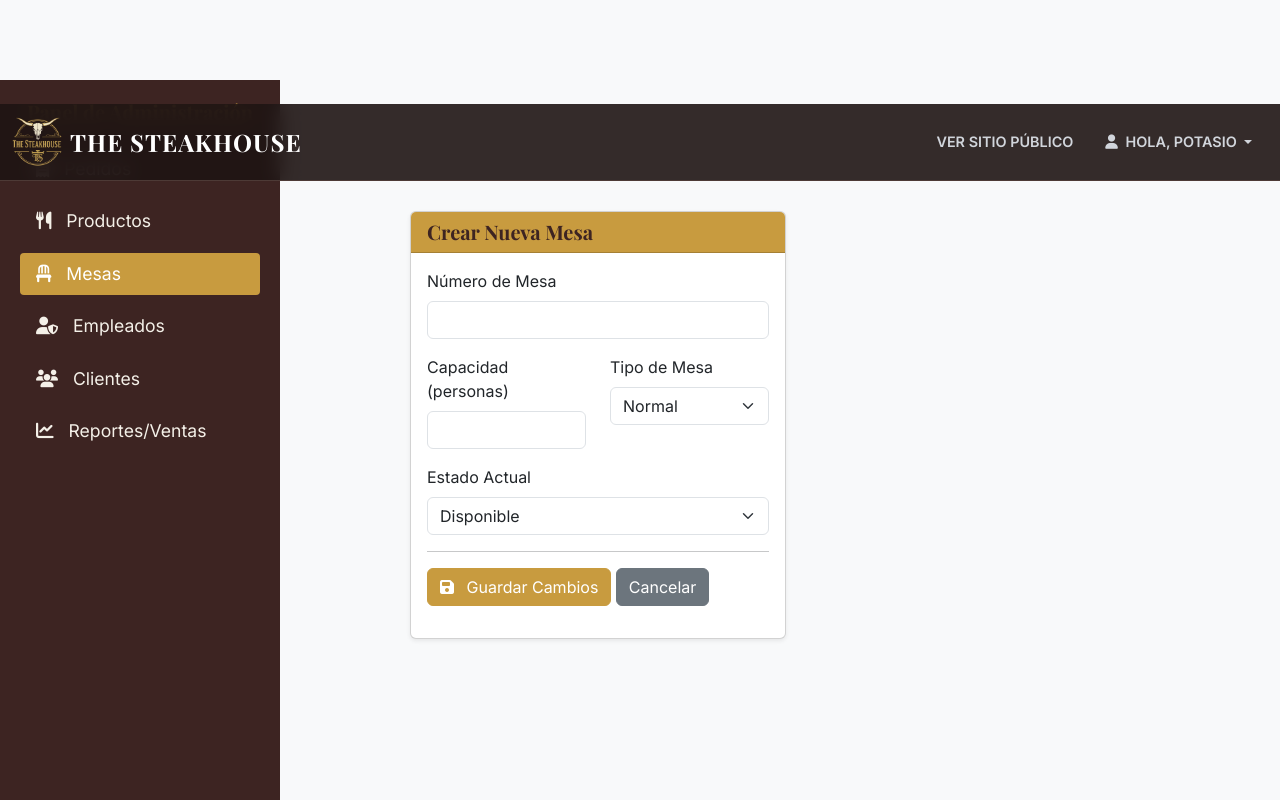
After one commit to Apaza3/STEAKHOUSE, a Django app: page /panel/mesas/crear/ in a window 1280 px wide. The commit adds this page. Run offline with Django 5.2, Linux system fonts and the light colour scheme; a user stored in the database is signed in.

Commit message:
Agregando creación de mesas

```diff
--- /dev/null
+++ b/dashboard/forms.py
@@ -0,0 +1,23 @@
+from django import forms
+from core.models import Mesa # Importamos el modelo Mesa desde 'core'
+
+class MesaForm(forms.ModelForm):
+    """
+    Formulario para Crear y Editar Mesas en el panel de admin.
+    """
+    class Meta:
+        model = Mesa
+        # Incluimos todos los campos que el admin debe gestionar
+        fields = ['numero', 'capacidad', 'tipo', 'estado']
+        widgets = {
+            'numero': forms.NumberInput(attrs={'class': 'form-control'}),
+            'capacidad': forms.NumberInput(attrs={'class': 'form-control'}),
+            'tipo': forms.Select(attrs={'class': 'form-select'}),
+            'estado': forms.Select(attrs={'class': 'form-select'}),
+        }
+        labels = {
+            'numero': 'Número de Mesa',
+            'capacidad': 'Capacidad (personas)',
+            'tipo': 'Tipo de Mesa',
+            'estado': 'Estado Actual',
+        }
--- a/dashboard/urls.py
+++ b/dashboard/urls.py
@@ -11,20 +11,19 @@ urlpatterns = [
     path('productos/eliminar/<int:pk>/', views.producto_delete, name='producto_delete'),
 
     # ===============================================
-    # URLs DE USUARIOS (¡CORREGIDAS!)
+    # ¡NUEVO! URLs DE MESAS (CRUD)
+    # ===============================================
+    path('mesas/', views.mesa_list, name='dashboard_mesas'),
+    path('mesas/crear/', views.mesa_create, name='mesa_create'),
+    path('mesas/editar/<int:pk>/', views.mesa_update, name='mesa_update'),
+    path('mesas/eliminar/<int:pk>/', views.mesa_delete, name='mesa_delete'),
     # ===============================================
 
-    # ¡CAMBIADO! 'usuarios/' ahora es 'empleados/' y usa la nueva vista 'empleado_list'
+    # URLs DE USUARIOS (¡CORREGIDAS!)
     path('empleados/', views.empleado_list, name='dashboard_empleados'),
-
-    # ¡NUEVO! Ruta para la lista de clientes
     path('clientes/', views.cliente_list, name='dashboard_clientes'),
-
-    # Estas dos vistas (toggle y delete) las reusamos, no cambian
     path('usuarios/toggle-staff/<int:user_id>/', views.user_toggle_staff, name='user_toggle_staff'),
     path('usuarios/eliminar/<int:user_id>/', views.user_delete, name='user_delete'),
-
-    # ===============================================
 
     # URLs de Reportes
     path('reportes/', views.reportes_ventas_view, name='dashboard_reportes'),
--- a/dashboard/views.py
+++ b/dashboard/views.py
@@ -4,8 +4,10 @@ from django.contrib.auth.decorators import login_required, user_passes_test
 from django.contrib import messages
 from django.contrib.auth.models import User
 from clientes.models import Cliente
+from core.models import Mesa               # <--- ¡NUEVA IMPORTACIÓN!
 from productos.models import Producto
 from productos.forms import ProductoForm
+from .forms import MesaForm                # <--- ¡NUEVA IMPORTACIÓN!
 from pedidos.models import Pedido, DetallePedido
 
 # ===============================================
@@ -45,7 +47,7 @@ def producto_create(request):
             return redirect('dashboard_productos')
     else:
         form = ProductoForm()
-    context = {'form': form}
+    context = {'form': form, 'titulo': 'Crear Nuevo Producto'} # Añadido título
     return render(request, 'dashboard/producto_form.html', context)
 
 @admin_requerido
@@ -59,7 +61,7 @@ def producto_update(request, pk):
             return redirect('dashboard_productos')
     else:
         form = ProductoForm(instance=producto)
-    context = {'form': form, 'producto': producto}
+    context = {'form': form, 'titulo': f'Editar {producto.nombre_producto}'} # Añadido título
     return render(request, 'dashboard/producto_form.html', context)
 
 @admin_requerido
@@ -73,32 +75,72 @@ def producto_delete(request, pk):
     return render(request, 'dashboard/producto_delete.html', context)
 
 # ===============================================
-# VISTAS DE GESTIÓN DE USUARIOS (¡CORREGIDAS!)
+# ¡NUEVO! VISTAS DE GESTIÓN DE MESAS (CRUD)
 # ===============================================
+@admin_requerido
+def mesa_list(request):
+    mesas = Mesa.objects.all().order_by('numero')
+    context = {'mesas': mesas}
+    return render(request, 'dashboard/mesa_list.html', context)
 
-# VISTA 1: SOLO EMPLEADOS (is_staff=True)
+@admin_requerido
+def mesa_create(request):
+    if request.method == 'POST':
+        form = MesaForm(request.POST)
+        if form.is_valid():
+            form.save()
+            messages.success(request, 'Mesa creada exitosamente.')
+            return redirect('dashboard_mesas')
+    else:
+        form = MesaForm()
+    context = {'form': form, 'titulo': 'Crear Nueva Mesa'}
+    return render(request, 'dashboard/mesa_form.html', context)
+
+@admin_requerido
+def mesa_update(request, pk):
+    mesa = get_object_or_404(Mesa, pk=pk)
+    if request.method == 'POST':
+        form = MesaForm(request.POST, instance=mesa)
+        if form.is_valid():
+            form.save()
+            messages.success(request, f'Mesa {mesa.numero} actualizada exitosamente.')
+            return redirect('dashboard_mesas')
+    else:
+        form = MesaForm(instance=mesa)
+    context = {'form': form, 'titulo': f'Editar Mesa {mesa.numero}'}
+    return render(request, 'dashboard/mesa_form.html', context)
+
+@admin_requerido
+def mesa_delete(request, pk):
+    mesa = get_object_or_404(Mesa, pk=pk)
+    if request.method == 'POST':
+        mesa.delete()
+        messages.success(request, f'Mesa {mesa.numero} eliminada.')
+        return redirect('dashboard_mesas')
+    context = {'mesa': mesa}
+    return render(request, 'dashboard/mesa_delete.html', context)
+
+# ===============================================
+# VISTAS DE GESTIÓN DE USUARIOS
+# ===============================================
+# (empleado_list, cliente_list, etc. se quedan igual)
 @admin_requerido
 def empleado_list(request):
-    # ¡CORREGIDO! Filtramos solo para staff.
     usuarios = User.objects.filter(is_staff=True).order_by('username')
     context = { 'usuarios': usuarios }
-    return render(request, 'dashboard/user_list.html', context) # Reusamos tu template
+    return render(request, 'dashboard/user_list.html', context)
 
-# VISTA 2: SOLO CLIENTES (is_staff=False)
 @admin_requerido
 def cliente_list(request):
-    # ¡NUEVO! Filtramos solo para NO staff.
     clientes = User.objects.filter(is_staff=False).order_by('username')
     context = { 'usuarios': clientes }
-    # Usaremos un template nuevo para clientes
     return render(request, 'dashboard/client_list.html', context)
 
-# (Las vistas user_toggle_staff y user_delete se quedan igual)
 @admin_requerido
 def user_toggle_staff(request, user_id):
     if request.user.id == user_id:
         messages.error(request, "No puedes cambiar tu propio estado de administrador.")
-        return redirect('dashboard_empleados') # Redirigir a empleados
+        return redirect('dashboard_empleados')
     user = get_object_or_404(User, id=user_id)
     user.is_staff = not user.is_staff
     user.save()
@@ -106,32 +148,31 @@ def user_toggle_staff(request, user_id):
         messages.success(request, f"'{user.username}' ha sido promovido a Administrador.")
     else:
         messages.success(request, f"'{user.username}' ha sido degradado a Usuario normal.")
-    return redirect('dashboard_empleados') # Redirigir a empleados
+    return redirect('dashboard_empleados')
 
 @admin_requerido
 def user_delete(request, user_id):
     if request.user.id == user_id:
         messages.error(request, "No puedes eliminarte a ti mismo.")
-        return redirect('dashboard_empleados') # Redirigir a empleados
+        return redirect('dashboard_empleados')
     user = get_object_or_404(User, id=user_id)
     username = user.username
     user.delete()
     messages.success(request, f"El usuario '{username}' ha sido eliminado permanentemente.")
-    return redirect('dashboard_empleados') # Redirigir a empleados
+    return redirect('dashboard_empleados')
 
 # ===============================================
 # VISTA DE REPORTES DE VENTAS
 # ===============================================
-# (Tu vista de reportes_ventas_view se queda igual)
 @admin_requerido
 def reportes_ventas_view(request):
     context = {}
     return render(request, 'dashboard/reportes_ventas.html', context)
 
+
 # ===============================================
 # VISTAS DE GESTIÓN DE PEDIDOS
 # ===============================================
-# (Tus vistas de pedido_list y pedido_detail se quedan igual)
 @admin_requerido
 def pedido_list(request):
     pedidos = Pedido.objects.all().order_by('-fecha_pedido')
--- a/templates/dashboard/base_dashboard.html
+++ b/templates/dashboard/base_dashboard.html
@@ -1,12 +1,12 @@
+html
 {% load static %}
 <!DOCTYPE html>
 <html lang="es">
 <head>
+    <!-- (head... favicons, fuentes, css, styles... todo igual que antes) -->
     <meta charset="UTF-8">
     <meta name="viewport" content="width=device-width, initial-scale=1.0">
     <title>Panel de Admin - The Steakhouse</title>
-
-    <!-- (head... favicons, fuentes, css, styles... todo igual que antes) -->
     <link rel="apple-touch-icon" sizes="180x180" href="{% static 'core/favicon/apple-touch-icon.png' %}">
     <link rel="icon" type="image/png" sizes="32x32" href="{% static 'core/favicon/favicon-32x32.png' %}">
     <link rel="icon" type="image/png" sizes="16x16" href="{% static 'core/favicon/favicon-16x16.png' %}">
@@ -63,6 +63,7 @@
 
     <!-- 1. NUEVO HEADER (igual que antes) -->
     <header id="main-header" class="sticky-top">
+        <!-- (El código del header no cambia) -->
         <nav class="navbar navbar-expand-lg">
             <div class="container-fluid">
                 <a class="navbar-brand d-flex align-items-center" href="{% url 'home' %}">
@@ -88,7 +89,7 @@
                                     <li><a class="dropdown-item active" href="{% url 'dashboard_home' %}">Panel de Admin</a></li>
                                     <li><hr class="dropdown-divider"></li>
                                     {% endif %}
-                                    <li><a class="dropdown-item" href="#">Mi Perfil (Pronto)</a></li>
+                                    <li><a class="dropdown-item" href="{% url 'perfil' %}">Mi Perfil</a></li>
                                     <li><hr class="dropdown-divider"></li>
                                     <li>
                                         <form action="{% url 'logout' %}" method="POST" class="d-inline">
@@ -128,20 +129,23 @@
                     </a>
                 </li>
 
-                <!-- ¡CAMBIADO! Ahora es Empleados -->
+                <!-- ¡NUEVO! Enlace a Mesas -->
+                <li class="nav-item">
+                    <a class="nav-link {% if 'mesa' in request.resolver_match.url_name %}active{% endif %}" href="{% url 'dashboard_mesas' %}">
+                        <i class="fa fa-chair"></i> Mesas
+                    </a>
+                </li>
+
                 <li class="nav-item">
                     <a class="nav-link {% if 'empleado' in request.resolver_match.url_name %}active{% endif %}" href="{% url 'dashboard_empleados' %}">
                         <i class="fa fa-user-shield"></i> Empleados
                     </a>
                 </li>
-
-                <!-- ¡NUEVO! Link a Clientes -->
                 <li class="nav-item">
                     <a class="nav-link {% if 'cliente' in request.resolver_match.url_name %}active{% endif %}" href="{% url 'dashboard_clientes' %}">
                         <i class="fa fa-users"></i> Clientes
                     </a>
                 </li>
-
                 <li class="nav-item">
                     <a class="nav-link {% if 'reporte' in request.resolver_match.url_name %}active{% endif %}" href="{% url 'dashboard_reportes' %}">
                         <i class="fa fa-chart-line"></i> Reportes/Ventas
@@ -156,7 +160,7 @@
                 {% for message in messages %}
                 <div class="alert alert-{% if message.tags == 'error' %}danger{% else %}success{% endif %} alert-dismissible fade show" role="alert">
                     {{ message }}
-                    <button type="button" class="btn-close" data-bs-dismiss="alert" aria-label="Close"></button>
+                    <button typebutton" class="btn-close" data-bs-dismiss="alert" aria-label="Close"></button>
                 </div>
                 {% endfor %}
             {% endif %}
--- /dev/null
+++ b/templates/dashboard/mesa_form.html
@@ -0,0 +1,79 @@
+html
+{% extends 'dashboard/base_dashboard.html' %}
+
+{% block content %}
+<div class="row justify-content-center">
+    <div class="col-lg-8">
+        <div class="card shadow-sm">
+            <div class="card-header card-header-gold">
+                <!-- El título (Crear/Editar) viene de la vista -->
+                <h5 class="mb-0">{{ titulo }}</h5>
+            </div>
+            <div class="card-body">
+                <form method="POST">
+                    {% csrf_token %}
+
+                    <!-- Errores generales del formulario -->
+                    {% if form.non_field_errors %}
+                        <div class="alert alert-danger">
+                            {% for error in form.non_field_errors %}
+                                {{ error }}
+                            {% endfor %}
+                        </div>
+                    {% endif %}
+
+                    <div class="mb-3">
+                        <label for="{{ form.numero.id_for_label }}" class="form-label">{{ form.numero.label }}</label>
+                        {{ form.numero }}
+                        {% if form.numero.errors %}
+                            <div class="invalid-feedback d-block">
+                                {% for error in form.numero.errors %}{{ error }}{% endfor %}
+                            </div>
+                        {% endif %}
+                    </div>
+
+                    <div class="row">
+                        <div class="col-md-6 mb-3">
+                            <label for="{{ form.capacidad.id_for_label }}" class="form-label">{{ form.capacidad.label }}</label>
+                            {{ form.capacidad }}
+                            {% if form.capacidad.errors %}
+                                <div class="invalid-feedback d-block">
+                                    {% for error in form.capacidad.errors %}{{ error }}{% endfor %}
+                                </div>
+                            {% endif %}
+                        </div>
+                        <div class="col-md-6 mb-3">
+                            <label for="{{ form.tipo.id_for_label }}" class="form-label">{{ form.tipo.label }}</label>
+                            {{ form.tipo }}
+                            {% if form.tipo.errors %}
+                                <div class="invalid-feedback d-block">
+                                    {% for error in form.tipo.errors %}{{ error }}{% endfor %}
+                                </div>
+                            {% endif %}
+                        </div>
+                    </div>
+
+                    <div class="mb-3">
+                        <label for="{{ form.estado.id_for_label }}" class="form-label">{{ form.estado.label }}</label>
+                        {{ form.estado }}
+                        {% if form.estado.errors %}
+                            <div class="invalid-feedback d-block">
+                                {% for error in form.estado.errors %}{{ error }}{% endfor %}
+                            </div>
+                        {% endif %}
+                    </div>
+
+                    <hr>
+
+                    <button type="submit" class="btn btn-primary" style="background-color: #c89b3f; border-color: #c89b3f;">
+                        <i class="fa fa-save me-2"></i> Guardar Cambios
+                    </button>
+                    <a href="{% url 'dashboard_mesas' %}" class="btn btn-secondary">
+                        Cancelar
+                    </a>
+                </form>
+            </div>
+        </div>
+    </div>
+</div>
+{% endblock %}
```
Also changed, not shown: core/models.py (+12 -1 lines), templates/dashboard/mesa_delete.html (added, +28 -0 lines), templates/dashboard/mesa_list.html (added, +71 -0 lines), core/migrations/0002_mesa_tipo.py (added), db.sqlite3.
